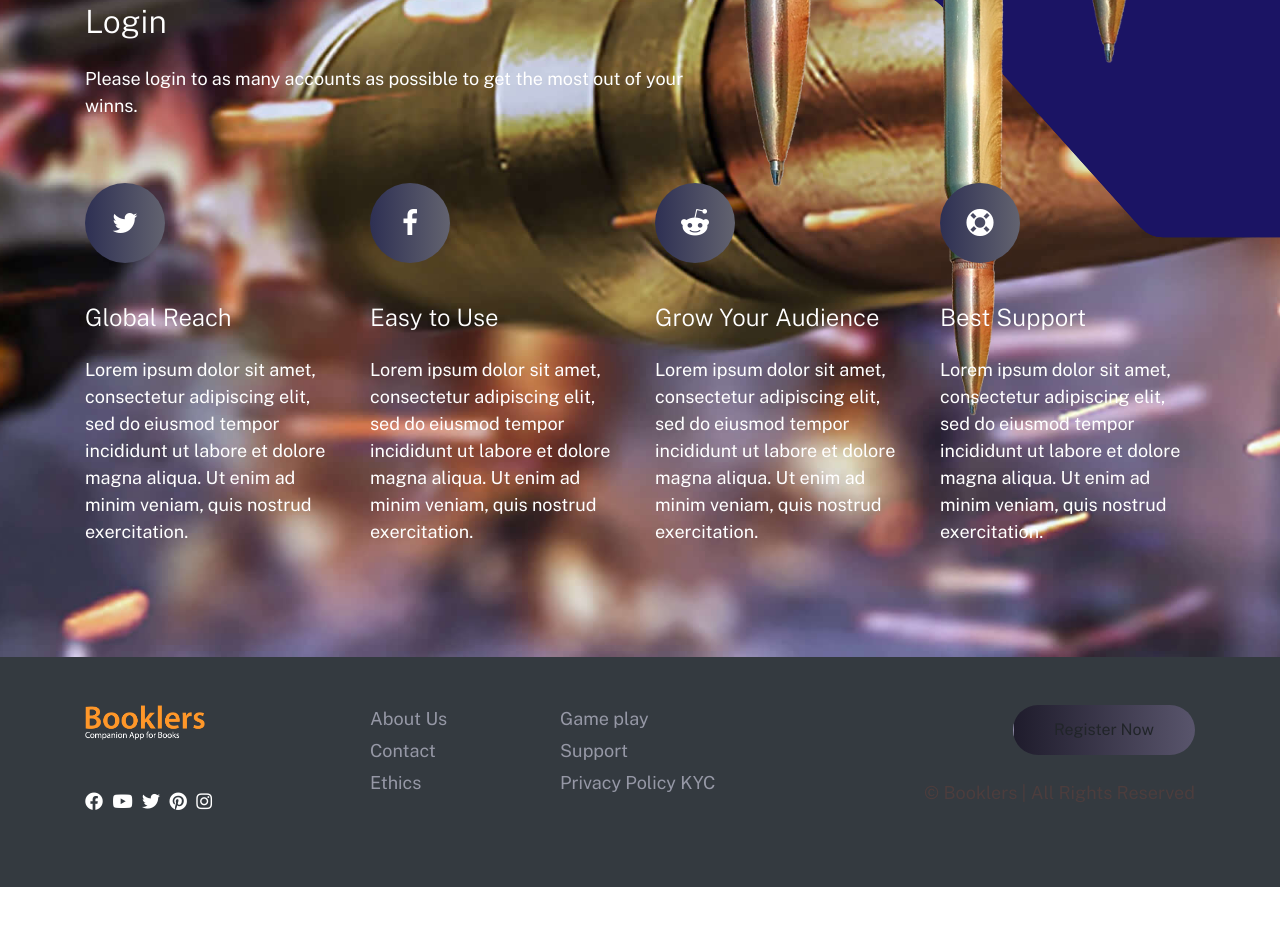
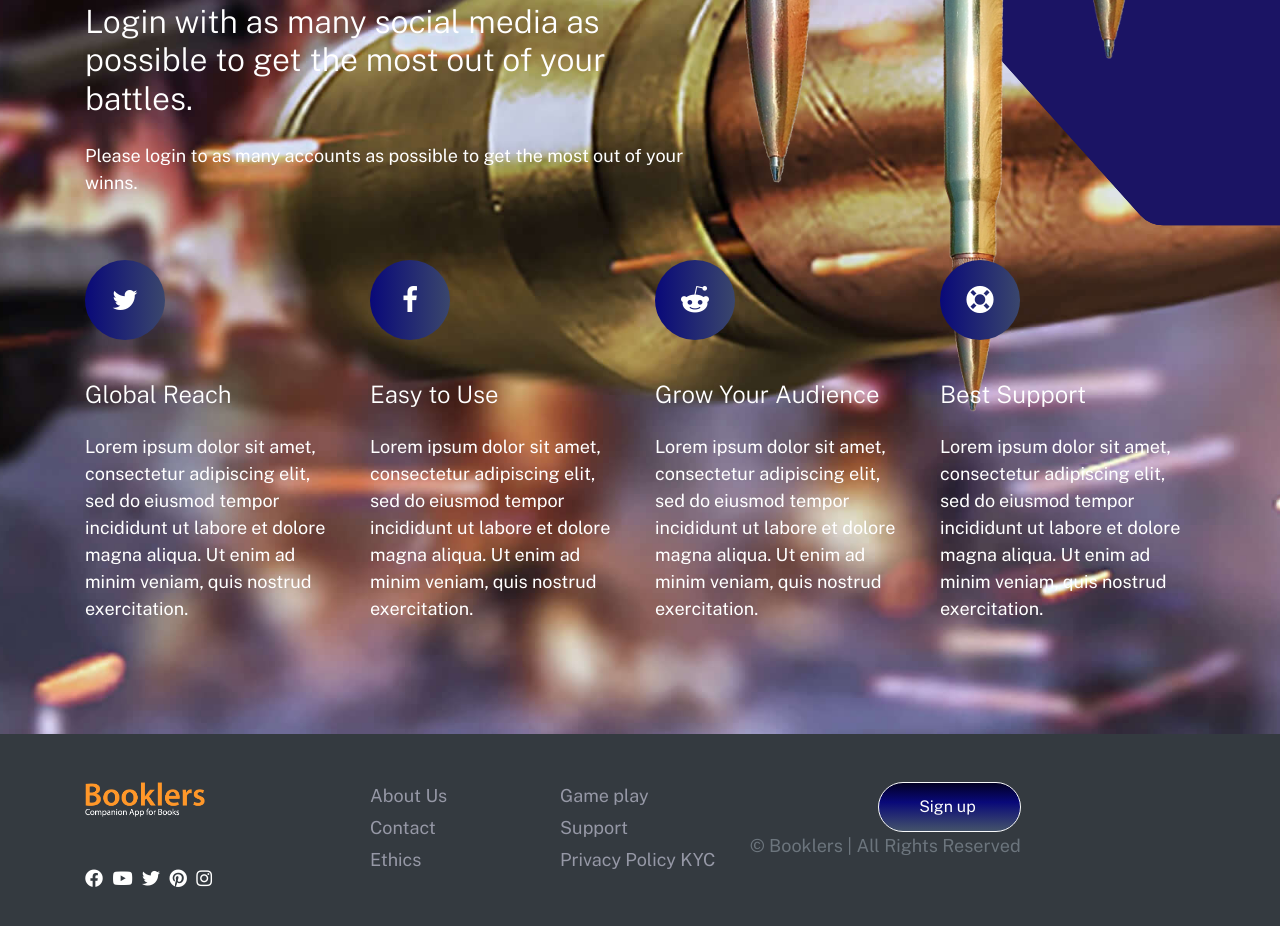
Before and after one commit to ExecuteAI/Booklers-Basic, a plain HTML site: page index.html in a window 1280 px wide. Shown: the part 706-1632 px from the top of the page. Before the commit the page ends 1593 px from the top, so only its background shows below. Drawn offline with nearby package versions, Linux system fonts and the light colour scheme.

Commit message:
Commit
second

```diff
--- a/index.html
+++ b/index.html
@@ -26,7 +26,7 @@
                         <div class="col-lg-5 col-md-7">
                             <h1 class="main-title mb-4 text-white" data-pg-ia='{"l":[{"name":"txt welcome","trg":"load","a":"fadeInUp"}]}' data-pg-ia-hide>Great to have you on board lets battle!</h1>
                             <p class="mb-4 text-white" data-pg-ia='{"l":[{"name":"txt welcome","trg":"load","a":"fadeInUp","dly":"0.3"}]}' data-pg-ia-hide>Lets give them a thing or two. Stay frosty.</p>
-                            <button type="button" class="btn btn-custom btn-light  rounded-pill text-white" data-pg-ia='{"l":[{"name":"txt welcome","trg":"load","a":{"l":[{"t":"","l":[{"t":"set","p":0,"d":0,"l":{"autoAlpha":0,"y":"100%","transition":"none"},"e":"Power1.easeOut"},{"t":"tween","p":0,"d":1,"l":{"autoAlpha":1,"y":"0%"},"e":"Power1.easeOut"}]}]},"dly":"0.6"}]}' data-pg-ia-hide>Register</button>
+                            <button type="button" class="btn btn-custom btn-light rounded-pill text-white" data-pg-ia='{"l":[{"name":"txt welcome","trg":"load","a":{"l":[{"t":"","l":[{"t":"set","p":0,"d":0,"l":{"autoAlpha":0,"y":"100%","transition":"none"},"e":"Power1.easeOut"},{"t":"tween","p":0,"d":1,"l":{"autoAlpha":1,"y":"0%"},"e":"Power1.easeOut"}]}]},"dly":"0.6"}]}' data-pg-ia-hide>Sign up&nbsp;</button>
                         </div>
                     </div>
                 </div>
@@ -49,7 +49,7 @@
                 <div class="container py-5" data-pg-ia-scene='{"s":"onCenter","l":[{"t":"h2","a":"fadeInUp","p":"time","sc_dir":"down"},{"t":".mb-5","a":"fadeInUp","p":"time"},{"t":".features-post","a":{"l":[{"t":"","l":[{"t":"set","p":0,"d":0,"l":{"autoAlpha":0,"y":"100%"},"e":"Power1.easeOut"},{"t":"tween","p":0,"d":1,"s":0.25,"l":{"autoAlpha":1,"y":"0%"},"e":"Power1.easeOut"}]}]},"p":"time"}]}'>
                     <div class="row">
                         <div class="col-lg-7 text-white">
-                            <h2 class="font-weight-light mb-4 text-white" data-pg-ia='{"l":[{"name":"txt welcome","a":"fadeInUp"}]}' data-pg-ia-hide>Login</h2>
+                            <h2 class="font-weight-light mb-4 text-white" data-pg-ia='{"l":[{"name":"txt welcome","a":"fadeInUp"}]}' data-pg-ia-hide>Login with as many social media as possible to get the most out of your battles.</h2>
                             <p class="mb-5 pb-3" data-pg-ia='{"l":[{"name":"txt welcome","a":"fadeInUp"}]}' data-pg-ia-hide>Please login to as many accounts as possible to get the most out of your winns.&nbsp;</p>
                         </div>
                     </div>
@@ -86,7 +86,7 @@
                 </div>
             </section>
         </div>
-        <footer class="bg-dark">
+        <footer class="bg-dark text-muted">
             <div class="container text-center text-lg-left py-5">
                 <div class="row">
                     <div class="col-lg-3">
@@ -113,10 +113,8 @@
                             <a href="#">Privacy Policy KYC</a>
                         </div>
                     </div>
-                    <div class="col-lg text-lg-right">
-                        <button type="button" class="btn btn-custom rounded-pill mb-4">
-                            <span>Register</span> Now
-                        </button>
+                    <div class="text-lg-right col-lg-auto">
+                        <button type="button" class="btn btn-custom rounded-pill text-white btn-light pb-auto">Sign up&nbsp;</button>
                         <p>
                             &copy; Booklers | All Rights Reserved </p>
                     </div>
--- a/style.css
+++ b/style.css
@@ -11,13 +11,13 @@ a {
   color: #9698a6; }
   a:hover {
     text-decoration: none;
-    color: #2e3053; }
+    color: #090979; }
 
 .btn-custom {
-  background: -webkit-gradient(linear, left top, right top, from(#1F1C2C), to(#928DAB));
-  background: -webkit-linear-gradient(left, #1F1C2C, #928DAB);
-  background: -o-linear-gradient(left, #1F1C2C, #928DAB);
-  background: linear-gradient(90deg, #1F1C2C, #928DAB);
+  background: -webkit-gradient(linear, left top, left bottom, from(#020024), color-stop(40%, #090979), to(#44536a));
+  background: -webkit-linear-gradient(top, #020024 0%, #090979 40%, #44536a 100%);
+  background: -o-linear-gradient(top, #020024 0%, #090979 40%, #44536a 100%);
+  background: linear-gradient(180deg, #020024 0%, #090979 40%, #44536a 100%);
   font-weight: 400;
   padding: 0.75rem 2.5rem;
   background-position: left center;
@@ -34,7 +34,7 @@ a {
       font-size: 16px;
       margin: 0 5px; }
       .navbar-light .navbar-nav .nav-link:hover {
-        color: #2e3053; }
+        color: #090979; }
   .navbar-light .btn-custom {
     padding: 0.5rem 1.7rem; }
   .navbar-brand img {
@@ -78,7 +78,7 @@ a {
     display: block;
     color: #149c74; }
     .blog-post a:hover {
-      color: #2e3053; }
+      color: #090979; }
     .blog-post a > img {
       height: 200px;
       width: 100%;
@@ -90,11 +90,11 @@ a {
     height: 80px;
     width: 80px;
     border-radius: 50%;
-    background-color: #2e3053;
-    background: -webkit-gradient(linear, left top, right top, from(#2e3053), color-stop(120%, #6d6d75));
-    background: -webkit-linear-gradient(left, #2e3053, #6d6d75 120%);
-    background: -o-linear-gradient(left, #2e3053, #6d6d75 120%);
-    background: linear-gradient(90deg, #2e3053, #6d6d75 120%);
+    /* background-color: $color-orange */
+    background: -webkit-gradient(linear, left top, right top, from(#090979), color-stop(120%, #44536a));
+    background: -webkit-linear-gradient(left, #090979, #44536a 120%);
+    background: -o-linear-gradient(left, #090979, #44536a 120%);
+    background: linear-gradient(90deg, #090979, #44536a 120%);
     color: white;
     text-align: center;
     line-height: 80px;
@@ -107,7 +107,7 @@ footer {
     margin-right: 5px;
     color: white; }
     .social-links a:hover {
-      color: #2e3053; }
+      color: #090979; }
   .site-links a {
     display: block;
     margin-bottom: 5px; }
```
